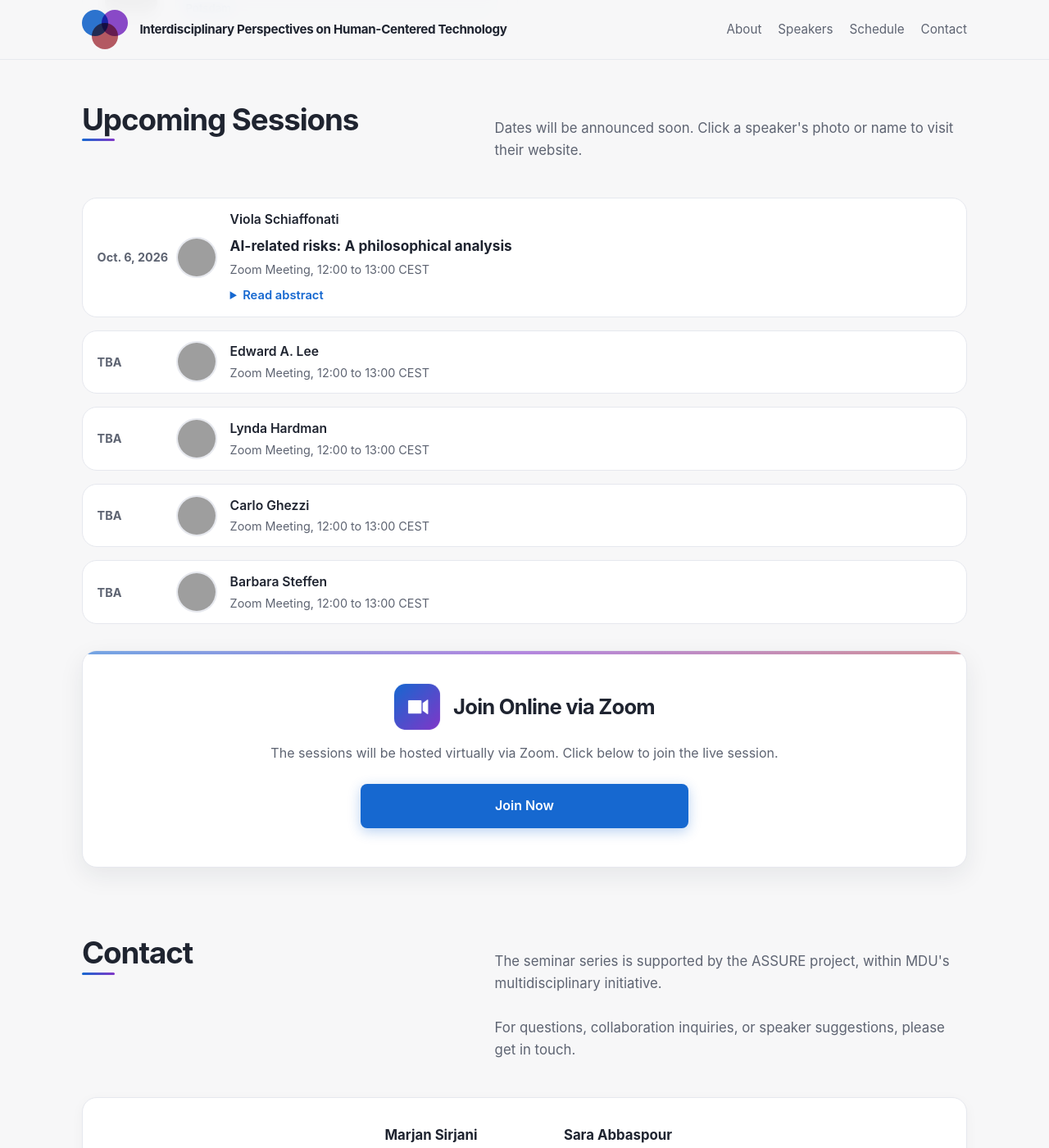
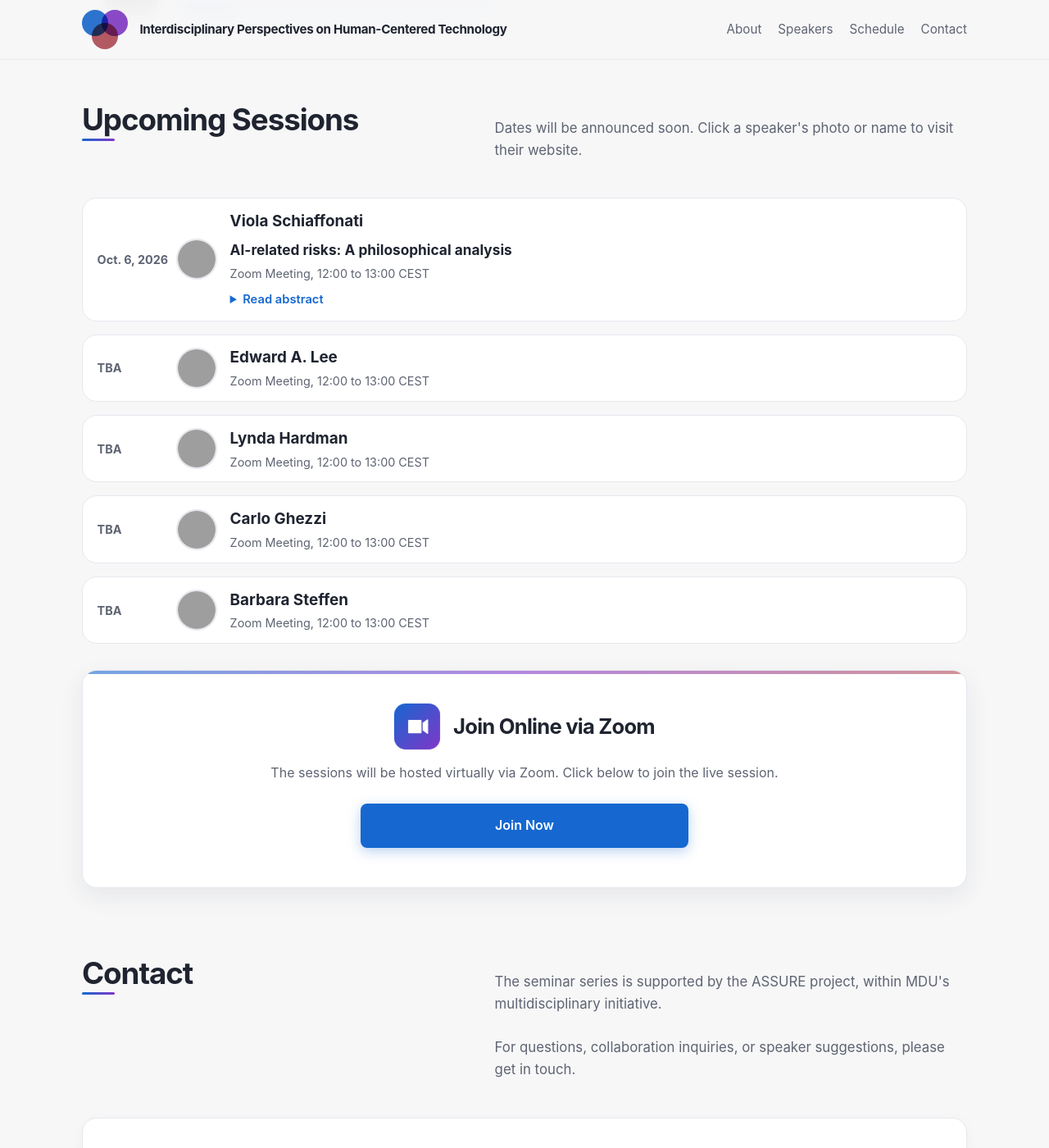
Before and after one commit to rebeca-lang/rebeca-lang.github.io, a Jekyll site: the page events/human-centered-technology/index.html, which Jekyll copies as it is, in a window 1280 px wide and 1400 px high, scrolled down 1728 px. Shown: the whole window at 82% size. Built offline with Jekyll 4.4.1, drawn with Linux system fonts in a browser that asks for light colours; grey boxes are pictures that could not be loaded.

Commit message:
Update session-title styles for improved emphasis

```diff
--- a/events/human-centered-technology/index.html
+++ b/events/human-centered-technology/index.html
@@ -640,11 +640,11 @@
         .session-info { flex: 1; }
 
         .session-title {
-            font-weight: 600;
-            margin-bottom: 0.1rem;
-            font-size: 0.98rem;
-            transition: var(--transition);
-        }
+    font-weight: 700;
+    margin-bottom: 0.1rem;
+    font-size: 1.18rem;
+    transition: var(--transition);
+}
 
         .session-title a {
             cursor: pointer;
```
